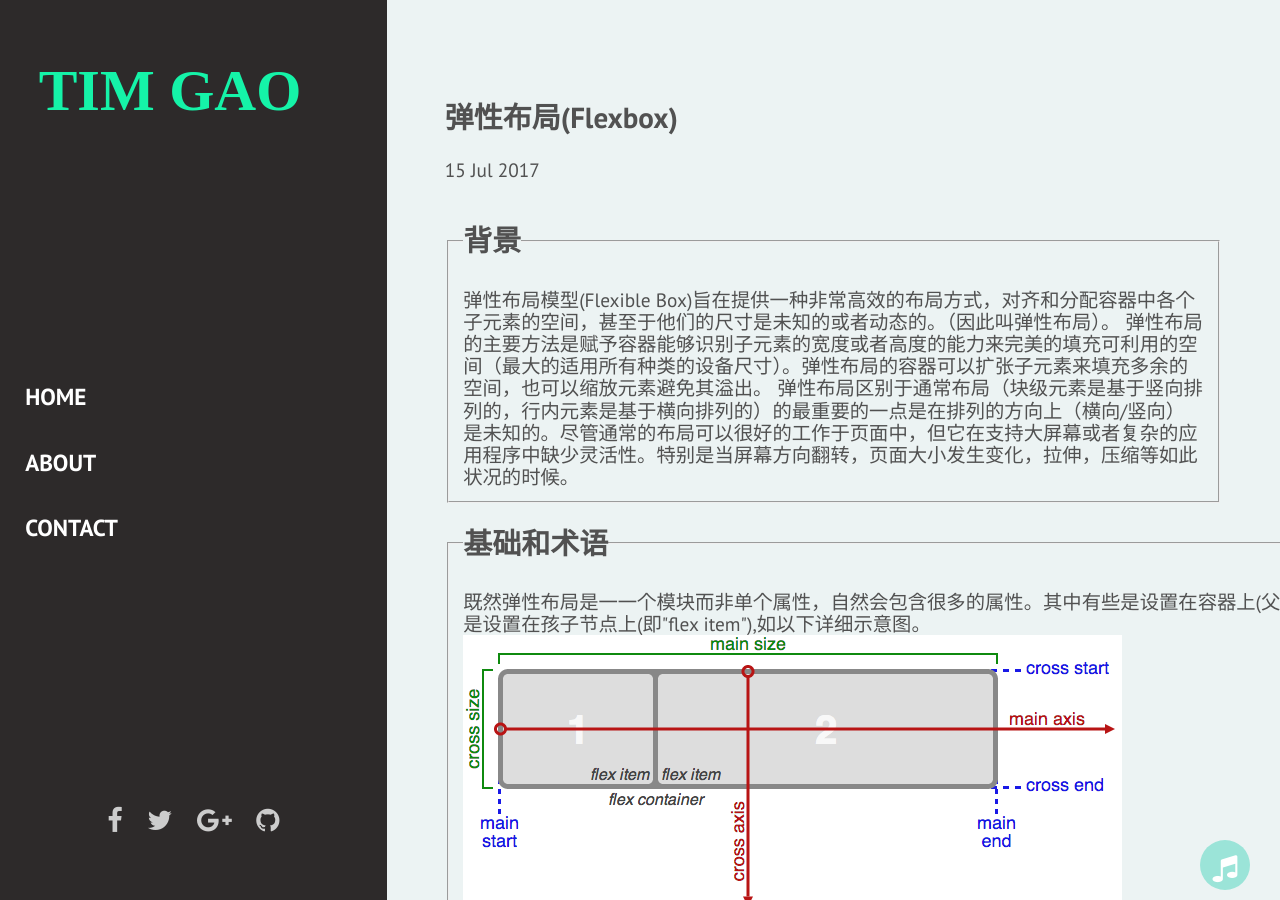
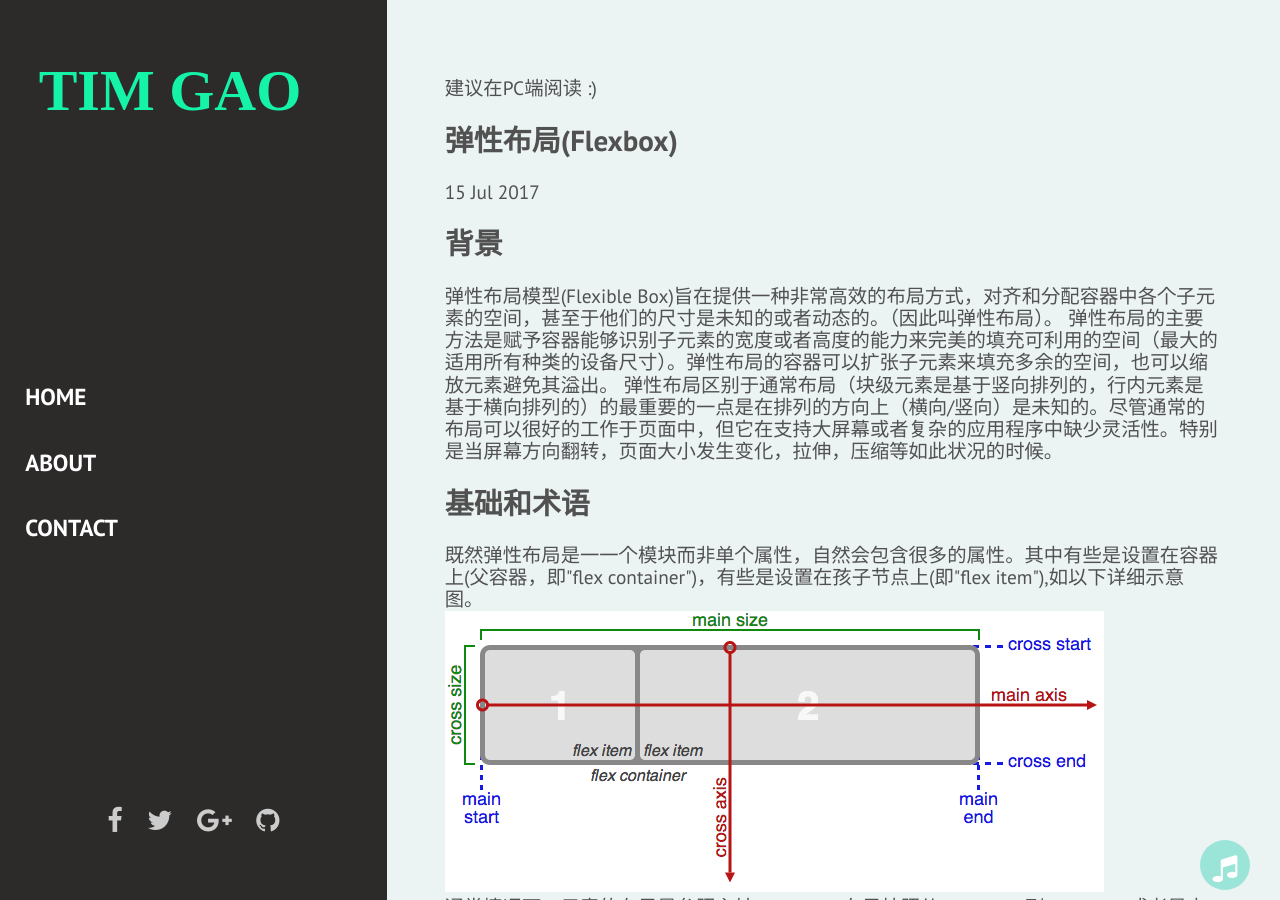
Before and after one commit to tim-gao/Blogs, a Jekyll site: the page built from _posts/2017-07-15-flexbox.html, in a window 1280 px wide and 900 px high. Built offline with Jekyll 4.4.1, drawn with Linux system fonts in a browser that asks for light colours; some web fonts are replaced.

Commit message:
fix page layout mess issue

```diff
--- a/_posts/2017-07-15-flexbox.html
+++ b/_posts/2017-07-15-flexbox.html
@@ -1,23 +1,23 @@
 ---
 layout: default
-title: 翻译：Flexbox详解
+title: Flexbox详解
 description: 弹性布局模型(Flexible Box)旨在提供一种非常高效的布局方式，对齐和分配容器中各个子元素的空间，甚至于他们的尺寸是未知的或者动态的。
 categories: code
 author: Tim Gao
 ---
+建议在PC端阅读 :)
 <strong><h2>弹性布局(Flexbox)</h2></strong>
 <p>{{page.date | date_to_string}}</p>
 
-<fieldset>
-    <legend><h2>背景</h2></legend>
+
+    <h2>背景</h2>
     弹性布局模型(Flexible Box)旨在提供一种非常高效的布局方式，对齐和分配容器中各个子元素的空间，甚至于他们的尺寸是未知的或者动态的。（因此叫弹性布局）。
 
     弹性布局的主要方法是赋予容器能够识别子元素的宽度或者高度的能力来完美的填充可利用的空间（最大的适用所有种类的设备尺寸）。弹性布局的容器可以扩张子元素来填充多余的空间，也可以缩放元素避免其溢出。
 
     弹性布局区别于通常布局（块级元素是基于竖向排列的，行内元素是基于横向排列的）的最重要的一点是在排列的方向上（横向/竖向）是未知的。尽管通常的布局可以很好的工作于页面中，但它在支持大屏幕或者复杂的应用程序中缺少灵活性。特别是当屏幕方向翻转，页面大小发生变化，拉伸，压缩等如此状况的时候。
-</fieldset>
-<fieldset>
-    <legend><h2>基础和术语</h2></legend>
+
+    <h2>基础和术语</h2>
     既然弹性布局是一一个模块而非单个属性，自然会包含很多的属性。其中有些是设置在容器上(父容器，即"flex container")，有些是设置在孩子节点上(即"flex item"),如以下详细示意图。
     <div><img alt="flex-image" src="{{site.baseurl}}/assets/img/flexbox.png"></div>
 
@@ -149,7 +149,8 @@ author: Tim Gao
                 <pre ref="CSS" class="">
                     <code>
 <span class="prop">.container</span> {
-  <span class="key">justify-content</span>: <span class="value">flex-start | flex-end | center | space-between | space-around</span>
+  <span class="key">justify-content</span>: <span class="value">flex-start | flex-end | center
+      | space-between | space-around</span>
 }</code></pre>
                 <ul>
                     <li>flex-start(默认):元素向行开始的方向对齐</li>
@@ -274,9 +275,8 @@ author: Tim Gao
         </div>
     </div>
     </div>
-</fieldset>
-    <fieldset>
-        <legend><h2>flexbox前缀</h2></legend>
+
+        <h2>flexbox前缀</h2>
         Flexbox 需要通过一些前缀来支持多浏览器。当然并不是仅仅简单的添加前缀，有一些属性名称和值是完全不同的。这是因为flexbox文档已经修改过很多次了。
         下面是通过Sass的@mixin来添加前缀，给我们提供了一种方案来满足我们的要求：
         <pre ref="SCSS" class=""><code>
@@ -309,5 +309,4 @@ author: Tim Gao
     <span class="key"> @include order(2);</span>
  }
 </code></pre>
-    </fieldset>
 <a href="https://css-tricks.com/snippets/css/a-guide-to-flexbox">原文地址：https://css-tricks.com/snippets/css/a-guide-to-flexbox</a>
```
Also changed, not shown: Gemfile.lock.
